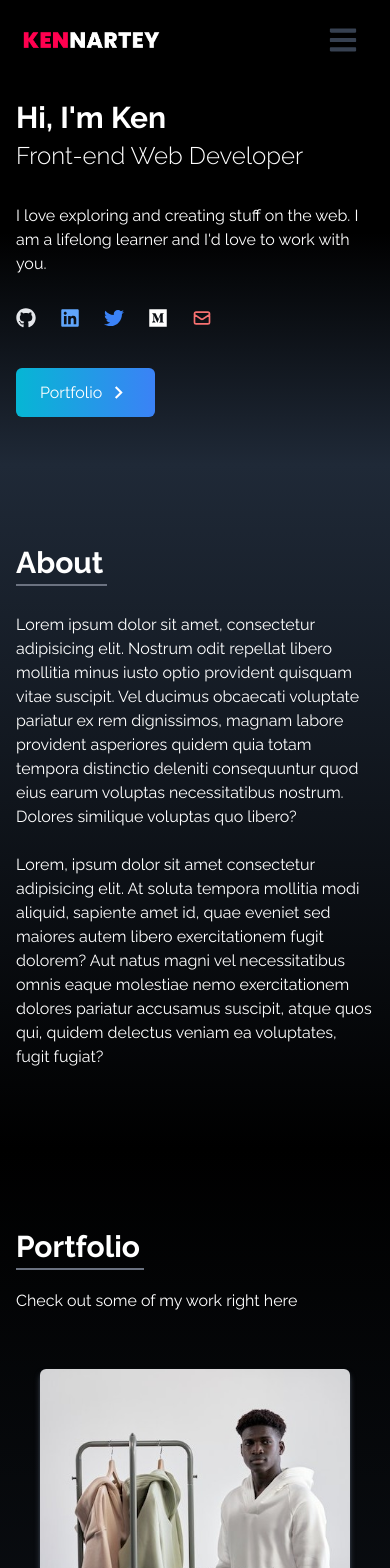
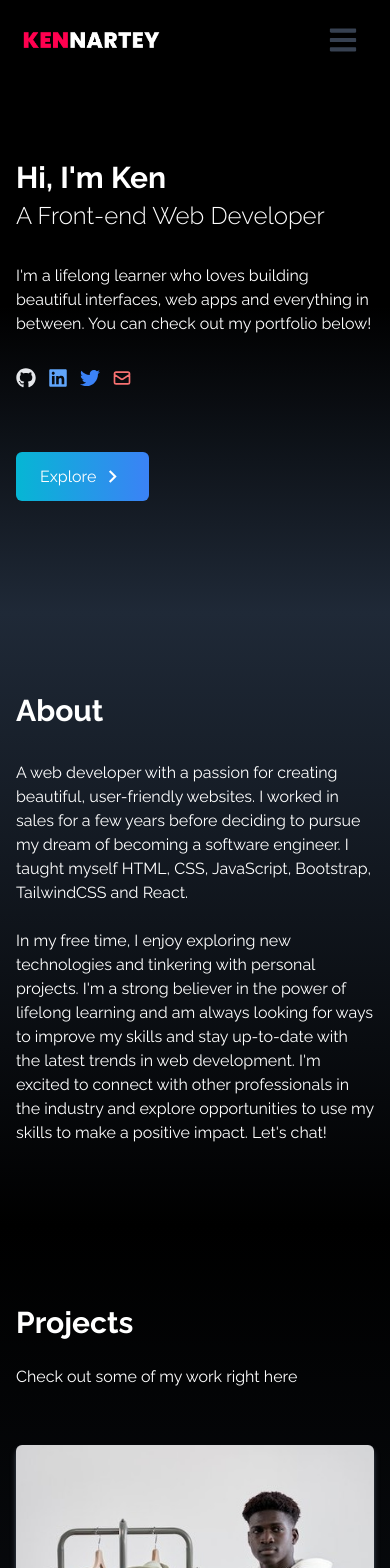
Before and after one commit to gitdela/react-tailwind-portfolio, a React (Create React App) app in the folder re-tw-portfolio/: page / in a window 390 px wide. Shown: the top 1568 px of the page. Built offline with nearby package versions, Linux system fonts and the light colour scheme; the HTML template or start-up script is replaced by a standard one.

Commit message:
Change component names for Experience & Portfolio

```diff
--- a/re-tw-portfolio/public/index.html
+++ b/re-tw-portfolio/public/index.html
@@ -24,7 +24,7 @@
       work correctly both with client-side routing and a non-root public URL.
       Learn how to configure a non-root public URL by running `npm run build`.
     -->
-    <title>React App</title>
+    <title>Ken Nartey: Portfolio</title>
   </head>
   <body>
     <noscript>You need to enable JavaScript to run this app.</noscript>
--- a/re-tw-portfolio/src/App.js
+++ b/re-tw-portfolio/src/App.js
@@ -2,8 +2,8 @@ import About from './components/About';
 import Home from './components/Home';
 import NavBar from './components/NavBar';
 import SocialLinks from './components/SocialLinks';
-import Portfolio from './components/Portfolio';
-import Experience from './components/Experience';
+import Projects from './components/Projects';
+import Skills from './components/Skills';
 import Contact from './components/Contact';
 
 function App() {
@@ -12,8 +12,8 @@ function App() {
       <NavBar />
       <Home />
       <About />
-      <Portfolio />
-      <Experience />
+      <Projects />
+      <Skills />
       <Contact />
 
       <SocialLinks />
--- a/re-tw-portfolio/src/components/About.jsx
+++ b/re-tw-portfolio/src/components/About.jsx
@@ -11,28 +11,26 @@ const About = () => {
       {/* w-full and h-full because the prev div is what we set to the screen size  */}
       <div className='max-w-screen-lg px-4 py-20 mx-auto flex flex-col justify-center w-full md:p-4 md:h-full'>
         <div className='pb-8'>
-          <p className='text-3xl p-1 pl-0 font-bold inline border-b-2 md:border-b-4 border-gray-500 md:text-4xl'>
+          <p className='text-3xl p-1 pl-0 font-bold inline md:text-4xl'>
             About
           </p>
         </div>
         <p className='text-md md:text-xl'>
-          Lorem ipsum dolor sit amet, consectetur adipisicing elit. Nostrum odit
-          repellat libero mollitia minus iusto optio provident quisquam vitae
-          suscipit. Vel ducimus obcaecati voluptate pariatur ex rem dignissimos,
-          magnam labore provident asperiores quidem quia totam tempora
-          distinctio deleniti consequuntur quod eius earum voluptas
-          necessitatibus nostrum. Dolores similique voluptas quo libero?
+          A web developer with a passion for creating beautiful, user-friendly
+          websites. I worked in sales for a few years before deciding to pursue
+          my dream of becoming a software engineer. I taught myself HTML, CSS,
+          JavaScript, Bootstrap, TailwindCSS and React.
         </p>
 
         <br />
 
         <p className='text-md md:text-xl'>
-          Lorem, ipsum dolor sit amet consectetur adipisicing elit. At soluta
-          tempora mollitia modi aliquid, sapiente amet id, quae eveniet sed
-          maiores autem libero exercitationem fugit dolorem? Aut natus magni vel
-          necessitatibus omnis eaque molestiae nemo exercitationem dolores
-          pariatur accusamus suscipit, atque quos qui, quidem delectus veniam ea
-          voluptates, fugit fugiat?
+          In my free time, I enjoy exploring new technologies and tinkering with
+          personal projects. I'm a strong believer in the power of lifelong
+          learning and am always looking for ways to improve my skills and stay
+          up-to-date with the latest trends in web development. I'm excited to
+          connect with other professionals in the industry and explore
+          opportunities to use my skills to make a positive impact. Let's chat!
         </p>
       </div>
     </div>
--- a/re-tw-portfolio/src/components/Contact.jsx
+++ b/re-tw-portfolio/src/components/Contact.jsx
@@ -9,7 +9,7 @@ const Contact = () => {
       <div className='flex flex-col max-w-screen-lg md:text-center justify-center mx-auto h-full'>
         <div className='pt-20 pb-4 md:pt-10'>
           {/* so the inline class makes it only underline the contact and nit the whole p container */}
-          <p className='text-3xl font-bold inline p-1 pl-0 border-b-4 border-gray-500 md:text-4xl'>
+          <p className='text-3xl font-bold inline p-1 pl-0 md:text-4xl'>
             Contact
           </p>
           <p className='py-6 text-lg'>
@@ -43,7 +43,7 @@ const Contact = () => {
               className='p-2 bg-transparent border-2 rounded-md text-white focus:outline-none'
             ></textarea>
 
-            <button className='text-white bg-gradient-to-b from-cyan-500 to-blue-500 px-5 py-2 md:px-6 md:py-3 text-sm md:text-base mx-auto flex items-center rounded-md hover:scale-110 duration-300'>
+            <button className='text-white bg-gradient-to-b from-cyan-500 to-blue-500 px-8 py-4 mt-8 md:px-6 md:py-3 text-sm md:text-base mx-auto flex items-center rounded-md hover:scale-110 duration-300'>
               Let's talk
             </button>
           </form>
--- a/re-tw-portfolio/src/components/Home.jsx
+++ b/re-tw-portfolio/src/components/Home.jsx
@@ -4,7 +4,7 @@ import HeroImage from '../assets/HeroImage.jpeg';
 // go to react icons, copy the icon, check the first two letters and use it in path
 // for the name, open a curly bracket and paste it in there
 import { MdOutlineKeyboardArrowRight } from 'react-icons/md';
-import { FaGithub, FaLinkedin, FaMedium, FaTwitter } from 'react-icons/fa';
+import { FaGithub, FaLinkedin, FaTwitter } from 'react-icons/fa';
 import { HiOutlineMail } from 'react-icons/hi';
 import { Link } from 'react-scroll';
 
@@ -30,12 +30,6 @@ const Home = () => {
     },
     {
       id: 4,
-      child: <FaMedium size={20} />,
-      href: 'https://medium.com/@selftalkdeveloper',
-      color: 'text-white',
-    },
-    {
-      id: 5,
       child: <HiOutlineMail size={20} />,
       href: 'mailto:kendelanartey@gmail.com',
       color: 'text-red-400',
@@ -47,22 +41,25 @@ const Home = () => {
       name='home'
       className='w-full bg-gradient-to-b from-black via-black to-gray-800'
     >
-      <div className='max-w-screen-lg mx-auto flex flex-col-reverse items-center justify-center h-full px-4 pt-5 pb-10 md:pt-0 md:pb-0 md:h-screen md:flex-row'>
+      <div className='max-w-screen-lg mx-auto flex flex-col-reverse items-center justify-center h-full px-4 py-20 md:pt-0 md:pb-0 md:h-screen md:flex-row'>
         <div className='flex flex-col pt-10 space-y-4 justify-center h-full w-full md:space-y-0 md:pt-0 md:w-1/2'>
           <h2 className='text-3xl pt-10 font-bold text-white md:pt-0 md:text-5xl'>
             Hi, I'm Ken <br />
-            <span className='text-2xl font-light'>Front-end Web Developer</span>
+            <span className='text-2xl font-light'>
+              A Front-end Web Developer
+            </span>
           </h2>
           <p className='text-white py-4 text-md md:text-xl'>
-            I love exploring and creating stuff on the web. I am a lifelong
-            learner and I'd love to work with you.
+            I'm a lifelong learner who loves building beautiful interfaces, web
+            apps and everything in between. You can check out my portfolio
+            below!
           </p>
           <div className='flex justify-center items-center lg:hidden'>
             <ul className='flex justify-start items-center mb-4 w-full'>
               {links.map(({ id, child, href, color }) => (
                 <li
                   key={id}
-                  className={`flex justify-between basis-11 items-center`}
+                  className={`flex justify-between basis-8 items-center`}
                 >
                   <a
                     href={href}
@@ -83,12 +80,12 @@ const Home = () => {
             {/* that way when you hover on the whole button, the icon detects it and rotate */}
             {/* at first it was a button but to connect the portfolio here to the portfolio section, i imported react scroll and changed the button to Link */}
             <Link
-              to='portfolio'
+              to='about'
               smooth
               duration={500}
-              className='group text-white w-fit px-6 py-3 my-2 flex items-center cursor-pointer rounded-md bg-gradient-to-r from-cyan-500 to-blue-500'
+              className='group text-white w-fit px-6 py-3 my-8 flex items-center cursor-pointer rounded-md bg-gradient-to-r from-cyan-500 to-blue-500'
             >
-              Portfolio
+              Explore
               <span className='group-hover:rotate-90 duration-300'>
                 <MdOutlineKeyboardArrowRight size={25} className='ml-1' />
               </span>
--- a/re-tw-portfolio/src/components/NavBar.jsx
+++ b/re-tw-portfolio/src/components/NavBar.jsx
@@ -17,11 +17,11 @@ const NavBar = () => {
     },
     {
       id: 3,
-      link: 'portfolio',
+      link: 'projects',
     },
     {
       id: 4,
-      link: 'experience',
+      link: 'skills',
     },
     {
       id: 5,
--- a/re-tw-portfolio/src/components/Portfolio.jsx
+++ b/re-tw-portfolio/src/components/Projects.jsx
@@ -31,19 +31,19 @@ const Portfolio = () => {
   ];
   return (
     <div
-      name='portfolio'
+      name='projects'
       className='bg-gradient-to-b from-black to-gray-800 w-full text-white md:h-screen'
     >
       <div className='max-w-screen-lg px-4 pb-12 mx-auto flex flex-col justify-center w-full h-full md:pb-0'>
         <div className='pt-20 pb-8'>
-          <p className='text-3xl font-bold inline p-1 pl-0 border-b-2 md:border-b-4 border-gray-500 md:text-4xl'>
-            Portfolio
+          <p className='text-3xl font-bold inline p-1 pl-0 md:text-4xl'>
+            Projects
           </p>
           <p className='py-6 text-md md:text-xl'>
             Check out some of my work right here
           </p>
         </div>
-        <div className='grid sm:grid-cols-2 md:grid-cols-3 gap-8 px-6 sm:px-0'>
+        <div className='grid sm:grid-cols-2 md:grid-cols-3 gap-8 space-y-4 sm:px-0'>
           {portfolios.map(({ id, portName, src, link, code }) => (
             <div
               key={id}
@@ -52,7 +52,7 @@ const Portfolio = () => {
               <img
                 src={src}
                 alt=''
-                className='rounded-md duration-200 hover:scale-105'
+                className='rounded-md duration-200 lg:hover:scale-105'
               />
               <div>
                 <p className='m-1 pt-2 md:m-2 md:p-2 text-center font-bold'>
```
Also changed, not shown: re-tw-portfolio/src/components/Skills.jsx (renamed from re-tw-portfolio/src/components/Experience.jsx, +6 -6 lines).
